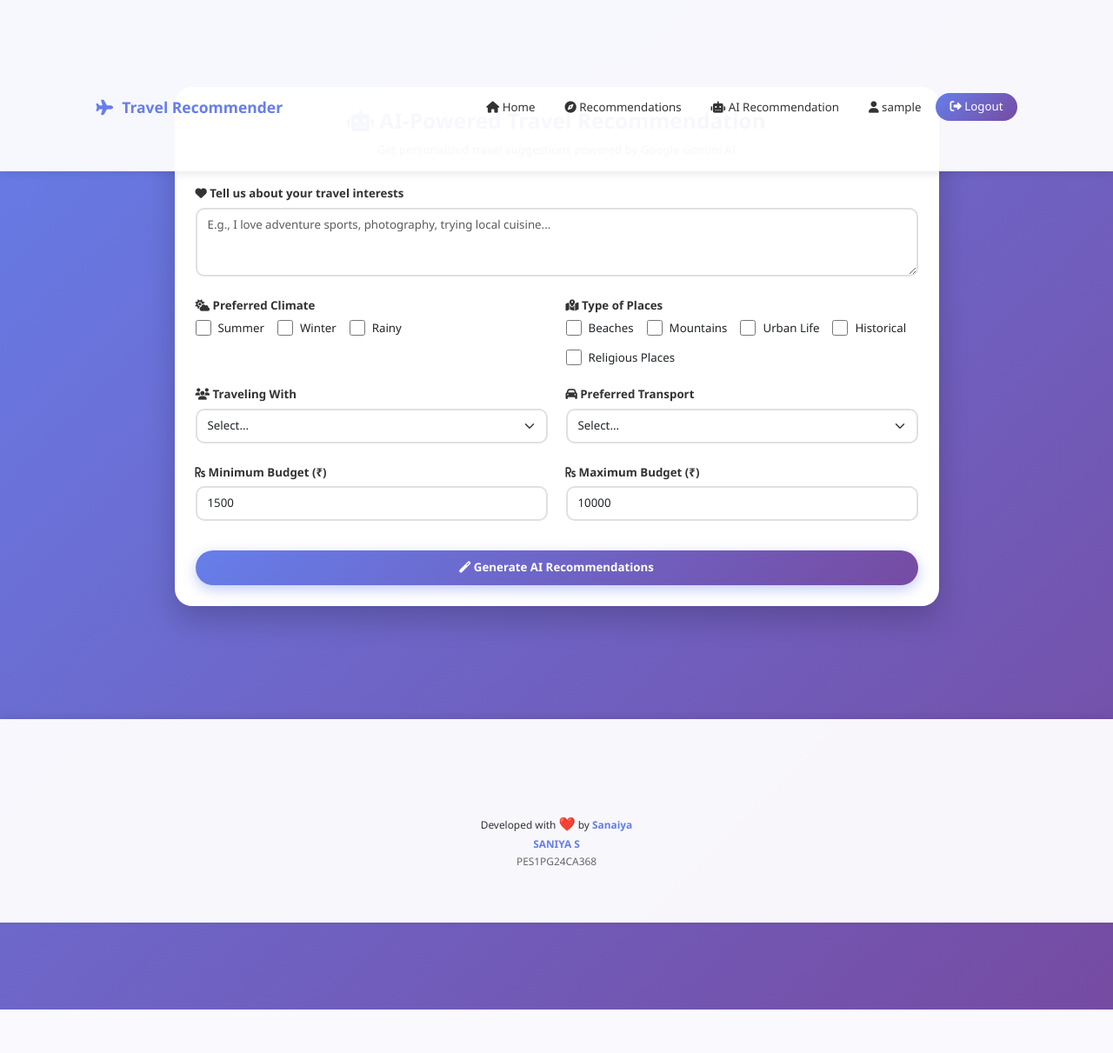
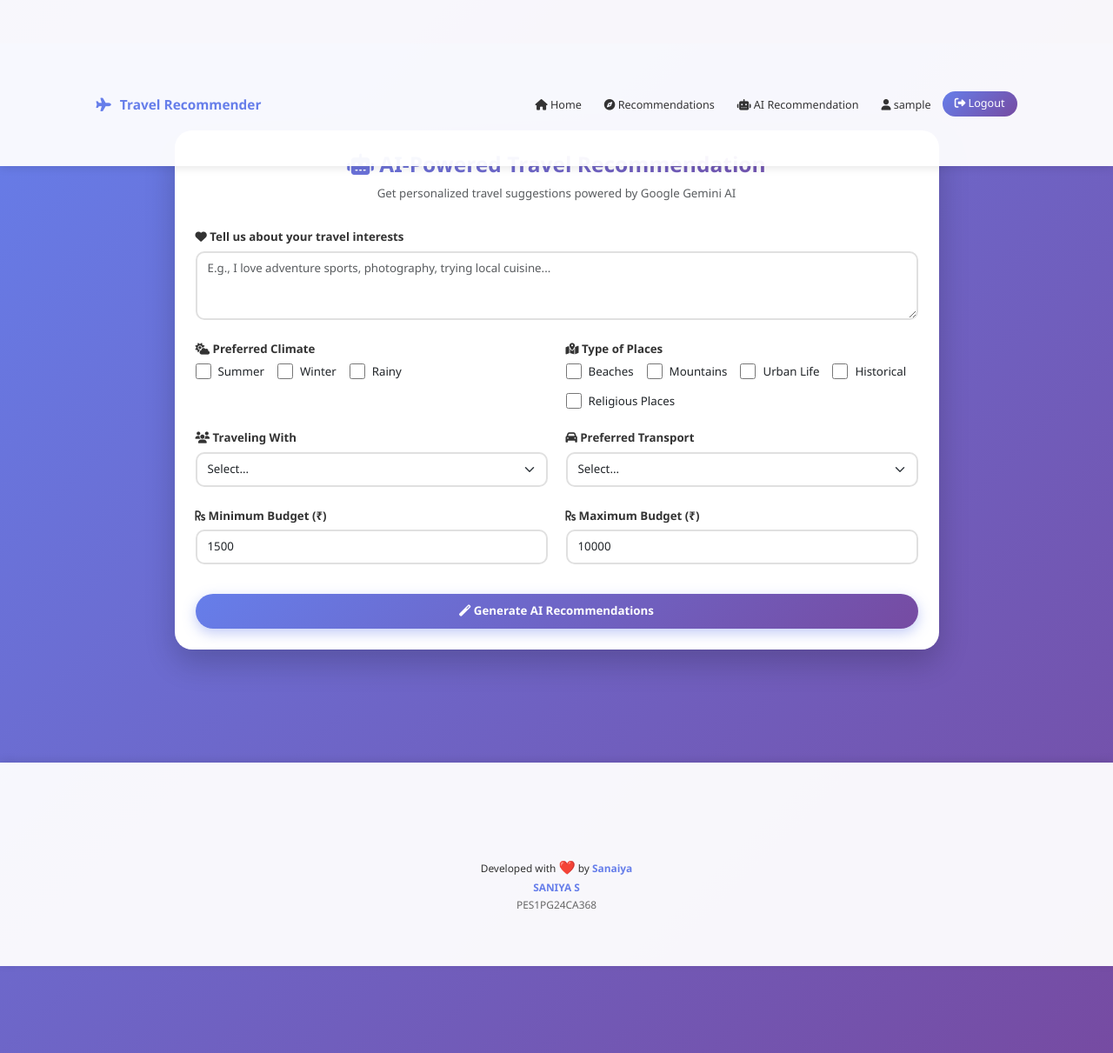
Before and after one commit to coderameen/AI-Powered-Travel-Recommendation-System-using-ML-and-Gen-AI-Techniques, a Flask app: page /ai-recommendation in a window 1280 px wide. Shown: the whole page at 87% size. Before the commit the page ends 1161 px from the top, so only its background shows below. Run offline with Flask 3, Linux system fonts and the light colour scheme; the visitor is signed in with stand-in values (Sample User, id 1); parts of the project's set-up code (start-up, migrations or seed data) failed here and were passed over; some libraries are stand-ins or nearby versions.

Commit message:
updated code

```diff
--- a/app.py
+++ b/app.py
@@ -268,7 +268,7 @@ Make your recommendations detailed, practical, and personalized based on the use
                 return render_template('ai_recommendation.html')
 
             # Generate content using Gemini AI
-            model = genai.GenerativeModel('gemini-2.5-latest')
+            model = genai.GenerativeModel('gemini-2.5-flash')
             response = model.generate_content(prompt)
 
             # Convert markdown to HTML
--- a/static/css/styles.css
+++ b/static/css/styles.css
@@ -5,6 +5,7 @@
 
 html, body {
   line-height: 1.4;
+  margin-top: 50px;
 }
 
 /* Typography */
@@ -16,9 +17,10 @@ p, label, .form-label, .nav-link, .btn, .form-control, .form-select, td, th {
 }
 
 /* Navbar tighter spacing */
-.navbar { padding: 0.5rem 0 !important; }
-.navbar .navbar-brand { font-size: 1.25rem !important; }
-.navbar .btn-nav { padding: 6px 16px !important; border-radius: 18px !important; font-size: 0.95rem !important; }
+.navbar { padding: 0.35rem 0 !important; }
+.navbar .navbar-brand { font-size: 1.1rem !important; }
+.navbar .nav-link { font-size: 0.9rem !important; margin: 0 6px !important; }
+.navbar .btn-nav { padding: 5px 14px !important; border-radius: 16px !important; font-size: 0.9rem !important; }
 
 /* Home page hero */
 .center-div {
--- a/templates/ai_recommendation.html
+++ b/templates/ai_recommendation.html
@@ -301,7 +301,7 @@
                     <h1 class="text-center"><i class="fas fa-robot"></i> AI-Powered Travel Recommendation</h1>
                     <p class="text-center text-muted mb-4">Get personalized travel suggestions powered by Google Gemini AI</p>
 
-                    <form method="POST" action="/ai-recommendation">
+                    <form method="POST" action="/ai-recommendation" id="recommendationForm">
                         <div class="row">
                             <!-- User Interest -->
                             <div class="col-md-12 mb-3">
@@ -398,7 +398,7 @@
                             </div>
                         </div>
 
-                        <button type="submit" class="btn btn-generate">
+                        <button type="submit" class="btn btn-generate" id="submitBtn">
                             <i class="fas fa-magic"></i> Generate AI Recommendations
                         </button>
                     </form>
@@ -406,7 +406,7 @@
 
                 <!-- Results Section -->
                 {% if recommendation %}
-                <div class="result-container">
+                <div class="result-container" id="resultsSection">
                     <h2><i class="fas fa-star"></i> Your Personalized Travel Recommendations</h2>
                     <div class="result-content">
                         {{ recommendation|safe }}
@@ -429,5 +429,26 @@
     </footer>
 
     <script src="https://cdnjs.cloudflare.com/ajax/libs/bootstrap/5.3.0/js/bootstrap.bundle.min.js"></script>
+    <script>
+        // Auto-scroll to results section if it exists
+        document.addEventListener('DOMContentLoaded', function() {
+            const resultsSection = document.getElementById('resultsSection');
+            if (resultsSection) {
+                setTimeout(() => {
+                    resultsSection.scrollIntoView({ behavior: 'smooth', block: 'start' });
+                }, 300);
+            }
+
+            // Add visual feedback on form submit
+            const form = document.getElementById('recommendationForm');
+            const submitBtn = document.getElementById('submitBtn');
+            if (form) {
+                form.addEventListener('submit', function() {
+                    submitBtn.disabled = true;
+                    submitBtn.innerHTML = '<i class="fas fa-spinner fa-spin"></i> Generating...';
+                });
+            }
+        });
+    </script>
 </body>
 </html>
--- a/templates/recommendation.html
+++ b/templates/recommendation.html
@@ -205,7 +205,7 @@
     </nav>
 
     <div class="container">
-        <div class="row justify-content-center">
+        <div class="row justify-content-center" style="margin-top: 198px">
             <div class="col-md-10">
                 <div class="form-container">
                     <!-- Flash Messages -->
```
Also changed, not shown: test_gemini.py (added, +24 -0 lines), test_models.py (added, +24 -0 lines).
